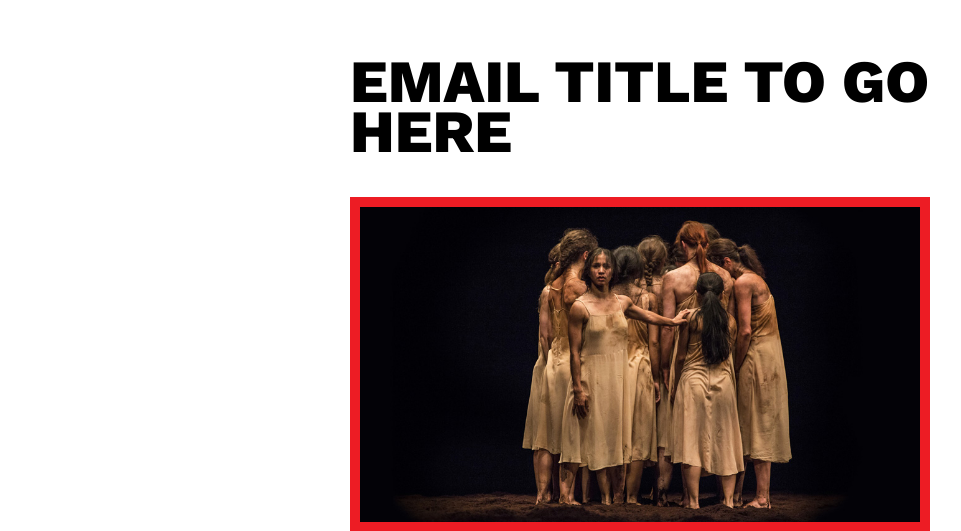
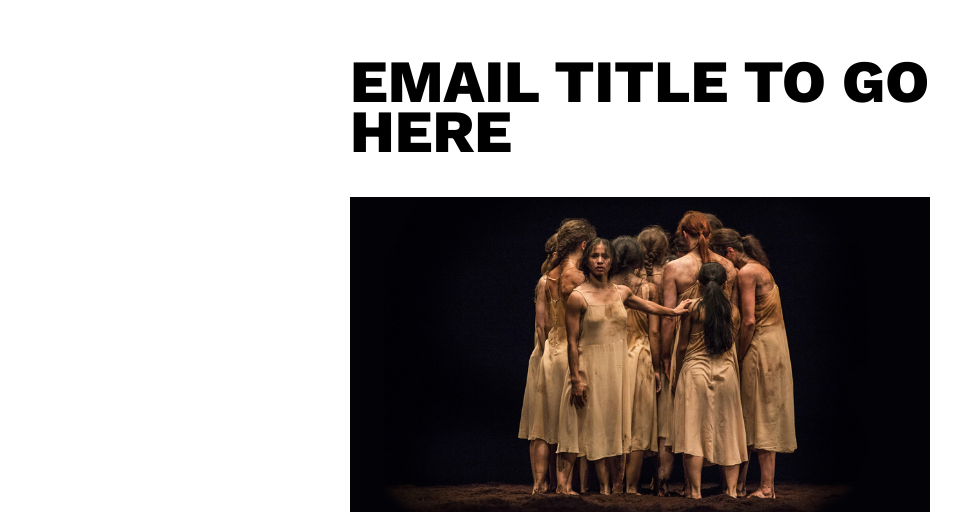
Before and after one commit to springload/email-starter-kit, a website: page templates/main-festival/index.html in a window 1280 px wide. Shown: the part 269-800 px from the top of the page, without its empty margins (0-961 px from the left). Drawn offline with nearby package versions, Linux system fonts and the light colour scheme.

Commit message:
Remove hero image block

```diff
--- a/templates/main-festival/index.html
+++ b/templates/main-festival/index.html
@@ -733,36 +733,6 @@ p {
       <div class="clear">&nbsp;</div>
       </layout>
 
-      <!-- Hero Image block -->
-      <layout label="Hero image">
-      <table class="one-col centered">
-        <tbody>
-          <tr>
-            <td class="column">
-               <table class="contents">
-                <tbody>
-                  <tr>
-                    <td class="padded image">
-                      <table>
-                        <tbody>
-                          <tr>
-                            <td style="border: 10px solid #ED1C24;">
-                              <img style="display: block;" editable label="Hero Image" src="../images/fashion-hero1.jpg" alt="" width="560" height="315" />
-                            </td>
-                          </tr>
-                        </tbody>
-                      </table>
-                    </td>
-                  </tr>
-                </tbody>
-              </table>
-            </td>
-          </tr>
-        </tbody>
-      </table>
-      <div class="clear">&nbsp;</div>
-      </layout>
-
       <!-- Image block -->
       <layout label="Image">
       <table class="one-col centered">
```
